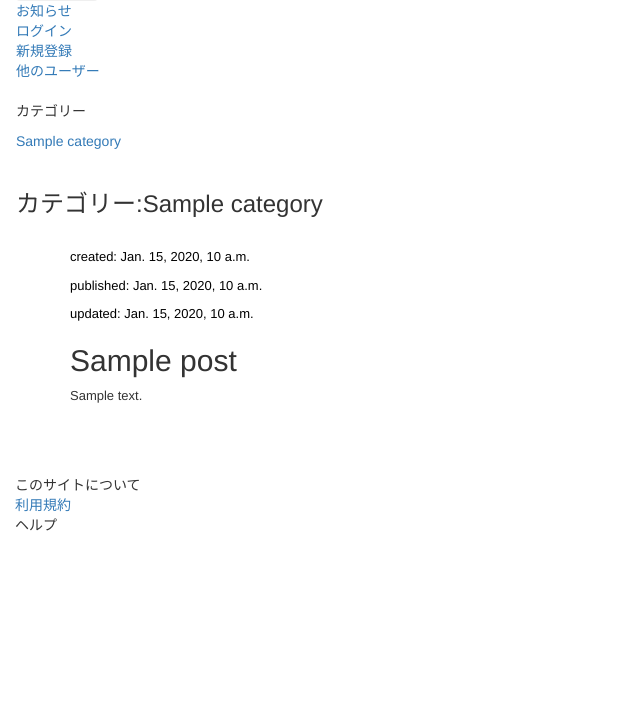
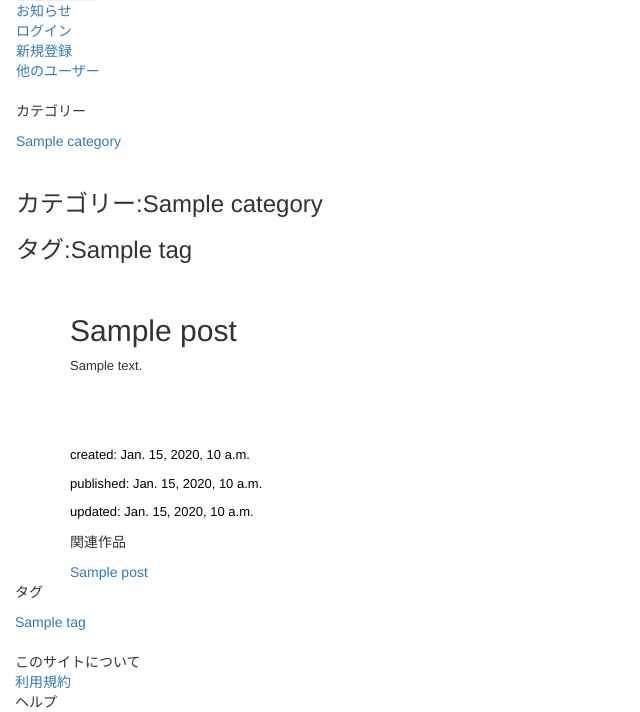
Before and after one commit to maguro777R/novelsite, a Django app: template app/templates/app/post_detail.html in a window 1280 px wide. Shown: the part 276-988 px from the top of the page, without its empty margins (0-640 px from the left). Before the commit the page ends 807 px from the top, so only its background shows below. Run offline with Django 3.2, Linux system fonts and the light colour scheme; the template is opened without the code that fills it: most values are stand-ins (such as "Sample title", 1, 10 or a date in 2020); some libraries are stand-ins or nearby versions.

Commit message:
カテゴリ機能+タグ（仮）機能追加

```diff
--- a/app/admin.py
+++ b/app/admin.py
@@ -1,5 +1,6 @@
 from django.contrib import admin
-from .models import Category, Post
+from .models import Category,Tag, Post
 
 admin.site.register(Category)
+admin.site.register(Tag)
 admin.site.register(Post)
--- a/app/context.py
+++ b/app/context.py
@@ -1,7 +1,8 @@
-from .models import Category
+from .models import Category, Tag
 
 def related(request):
     context = {
         'category_list': Category.objects.all(),
+        'tag_list': Tag.objects.all(),
     }
     return context
--- a/app/forms.py
+++ b/app/forms.py
@@ -9,7 +9,7 @@ class PostForm(forms.ModelForm):
 
     class Meta:
         model = Post
-        fields = ('title', 'text', 'status',)
+        fields = ('title', 'text', 'status', 'category',)
 
 class SignUpForm(UserCreationForm):
     class Meta:
--- a/app/templates/app/base.html
+++ b/app/templates/app/base.html
@@ -56,6 +56,9 @@
             {% if category %}
               <h3>カテゴリー:{{ category }}</h3>
             {% endif %}
+            {% if tag %}
+              <h3>タグ:{{ tag }}</h3>
+            {% endif %}
         </nav>
 
         <main>
@@ -69,6 +72,18 @@
             </div>
         </main>
 
+        <div>
+          <p>タグ</p>
+          {% for tag in tag_list %}
+            <a href="{% url 'tag' tag %}">
+              <p style='float: left; margin-right: 5px;'>
+                {{ tag.name }}
+              </p>
+            </a>
+        </div>
+        {% endfor %}
+        <br><br>
+
         <footer>
             <div>このサイトについて</div>
             <div>
--- a/app/templates/app/post_detail.html
+++ b/app/templates/app/post_detail.html
@@ -2,13 +2,6 @@
 
 {% block content %}
     <div class="post">
-      {% if post.published_date %}
-        <div class="date">
-          <p>created: {{ post.created_date }}</p>
-          <p>published: {{ post.published_date }}</p>
-          <p>updated: {{ post.updated_date }}</p>
-        </div>
-      {% endif %}
       {% if user.is_superuser or post.sakusya == user.username %}
         <a class="btn btn-default" href="{% url 'post_edit' pk=post.pk %}"><span class="glyphicon glyphicon-pencil"></span></a>
         <form method="POST" action="{% url 'delete_post' pk=post.pk %}">
@@ -19,4 +12,19 @@
       <h2>{{ post.title }}</h2>
       <p>{{ post.text|linebreaksbr }}</p>
     </div>
+    {% if post.published_date %}
+    <div class="date">
+      <p>created: {{ post.created_date }}</p>
+      <p>published: {{ post.published_date }}</p>
+      <p>updated: {{ post.updated_date }}</p>
+    </div>
+  {% endif %}
+    <p>関連作品</p>
+    {% if post.relation.all %}
+      {% for post in post.relation.all %}
+        <a href="{% url 'post_detail' pk=post.pk %}">{{ post.title }}</a>
+      {% endfor %}
+    {% else %}
+      <p>ありません</p>
+    {% endif %}
 {% endblock %}
--- a/app/urls.py
+++ b/app/urls.py
@@ -22,4 +22,5 @@ urlpatterns = [
     path('notice/', views.NoticeListView.as_view(), name='notice'),
     path('terms/', views.terms, name='terms'),
     path('category/<str:category>/', views.category, name='category'),
+    path('tag/<str:tag>/', views.tag, name='tag'),
 ]
```
Also changed, not shown: app/models.py (+14 -6 lines), app/views.py (+6 -1 lines), app/migrations/0010_auto_20230722_1415.py (added), app/migrations/0011_auto_20230722_1417.py (added), app/migrations/0012_alter_post_tag.py (added).
